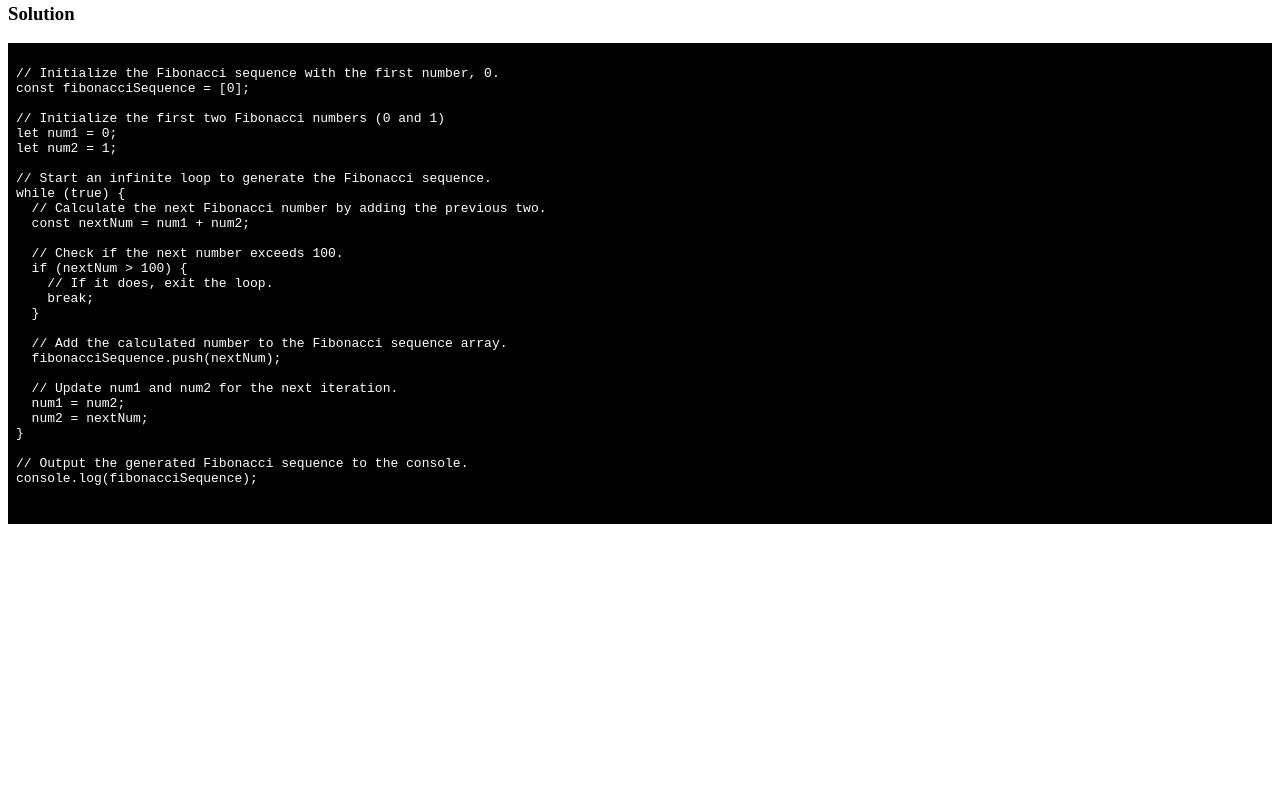
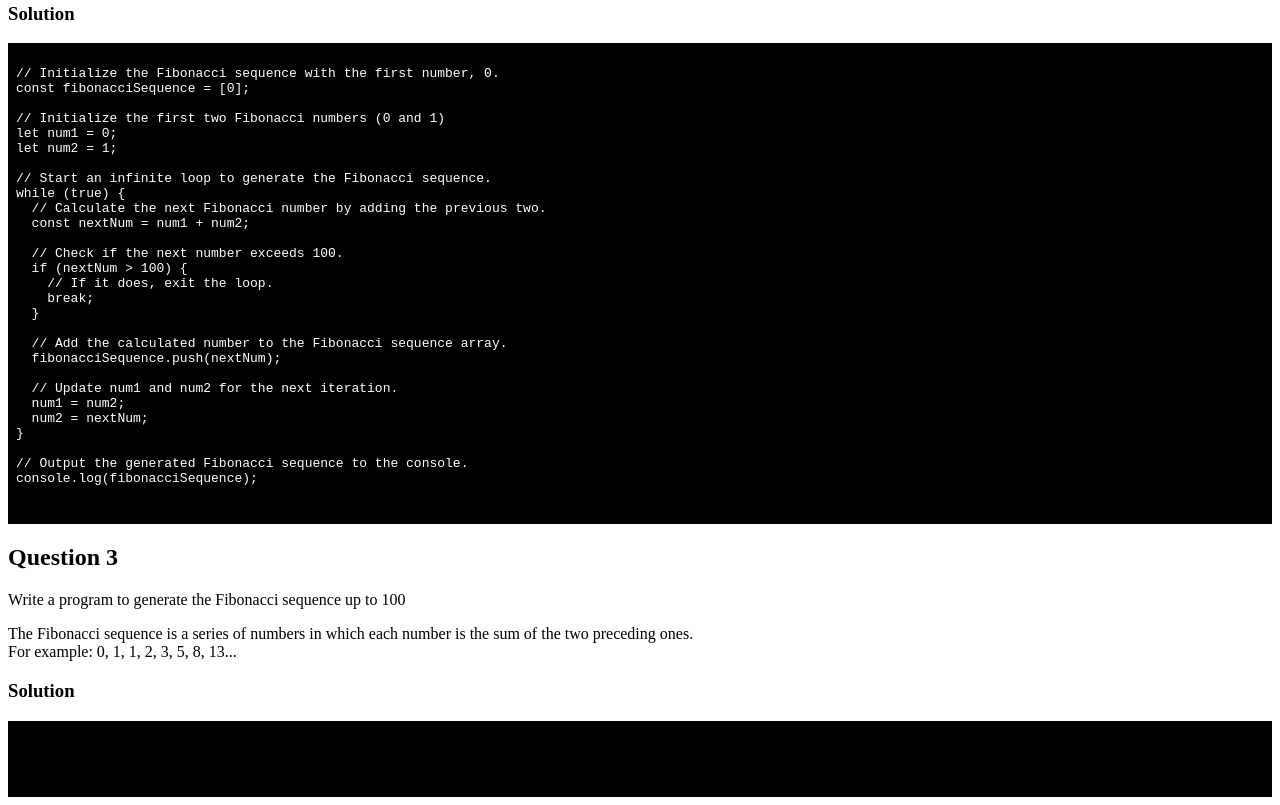
Before and after one commit to joanmomanyi/teach2give, a plain HTML site: page index.html in a window 1280 px wide. Shown: the part 848-1653 px from the top of the page. Before the commit the page ends 1380 px from the top, so only its background shows below. Drawn offline with Linux system fonts and the light colour scheme.

Commit message:
Update index.html

```diff
--- a/index.html
+++ b/index.html
@@ -101,5 +101,24 @@ console.log(fibonacciSequence);
 
       </code>
 
+ <h2>Question 3</h2>
+
+    <p>
+        Write a program to generate the Fibonacci sequence up to 100
+   </p>
+
+   <p>
+      The Fibonacci sequence is a series of numbers in which each number is the sum of the two preceding ones.
+<br>
+ For example: 0, 1, 1, 2, 3, 5, 8, 13...
+   </p>
+
+   <h3>Solution</h3>
+
+      <code>
+
+
+      </code>
+
 </body>
 </html>
```
